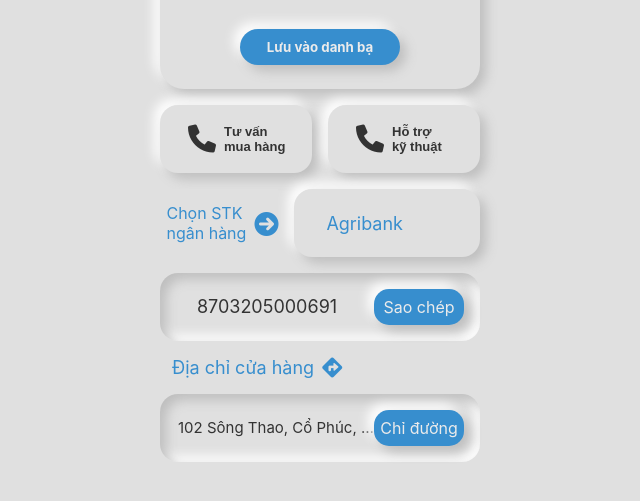
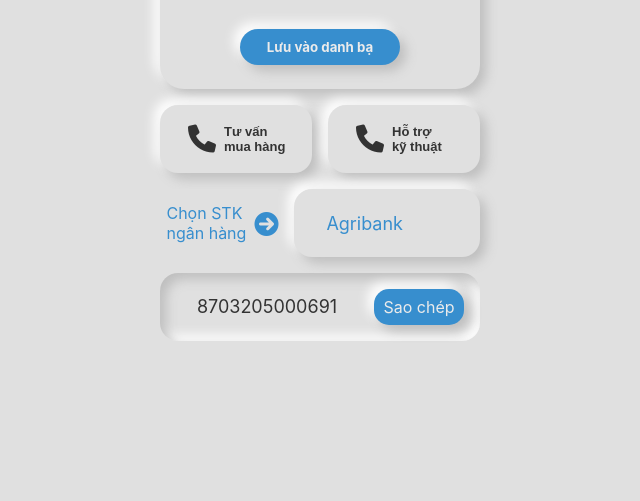
Before and after one commit to trananhhh/contact-hungdungshop, a plain HTML site: page index.html in a window 1280 px wide. Shown: the part 275-776 px from the top of the page, without its empty margins (320-960 px from the left). Drawn offline with nearby package versions, Linux system fonts and the light colour scheme.

Commit message:
hide location

```diff
--- a/index.html
+++ b/index.html
@@ -158,7 +158,7 @@
                 </div>
             </div>
 
-            <div class="location-container">
+            <div class="location-container hidden">
                 <div
                     id="location-title"
                     class="col-full highlight-text theme-change"
```
